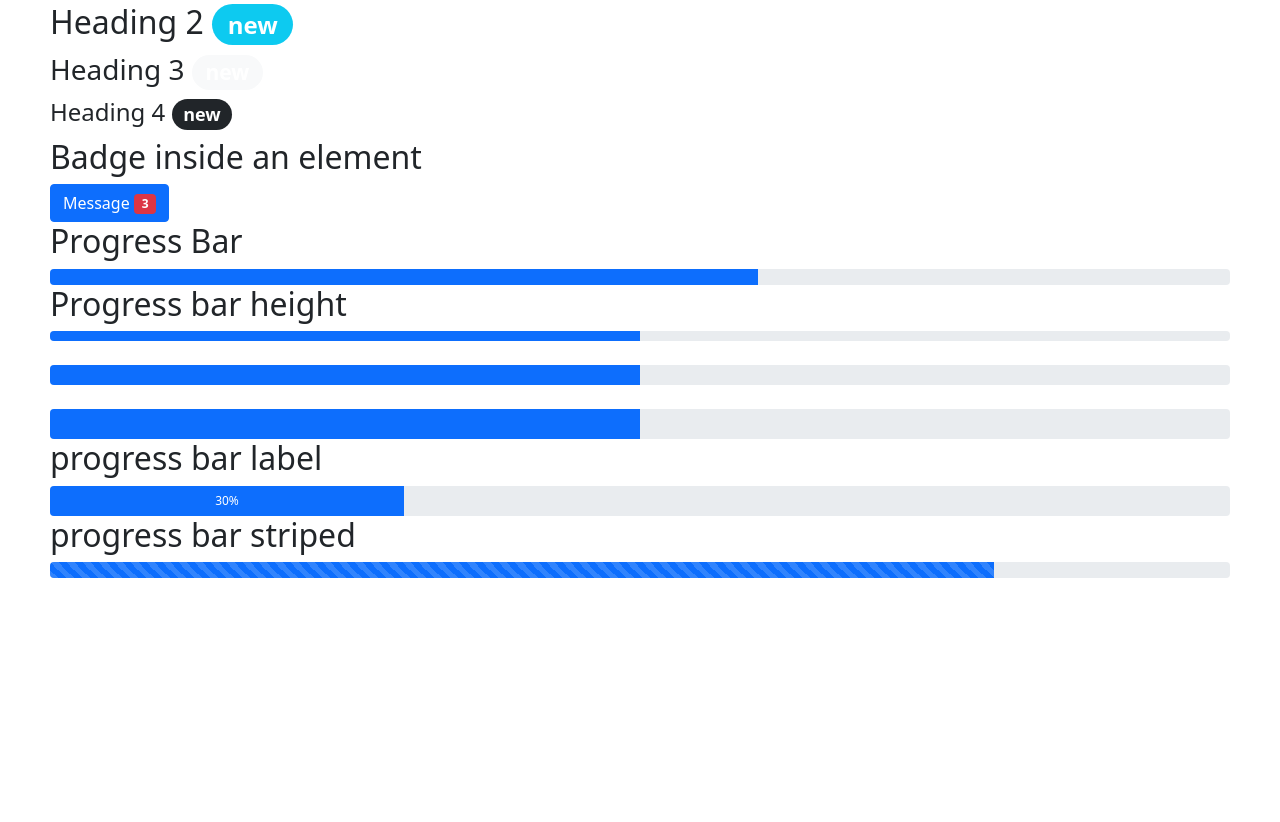
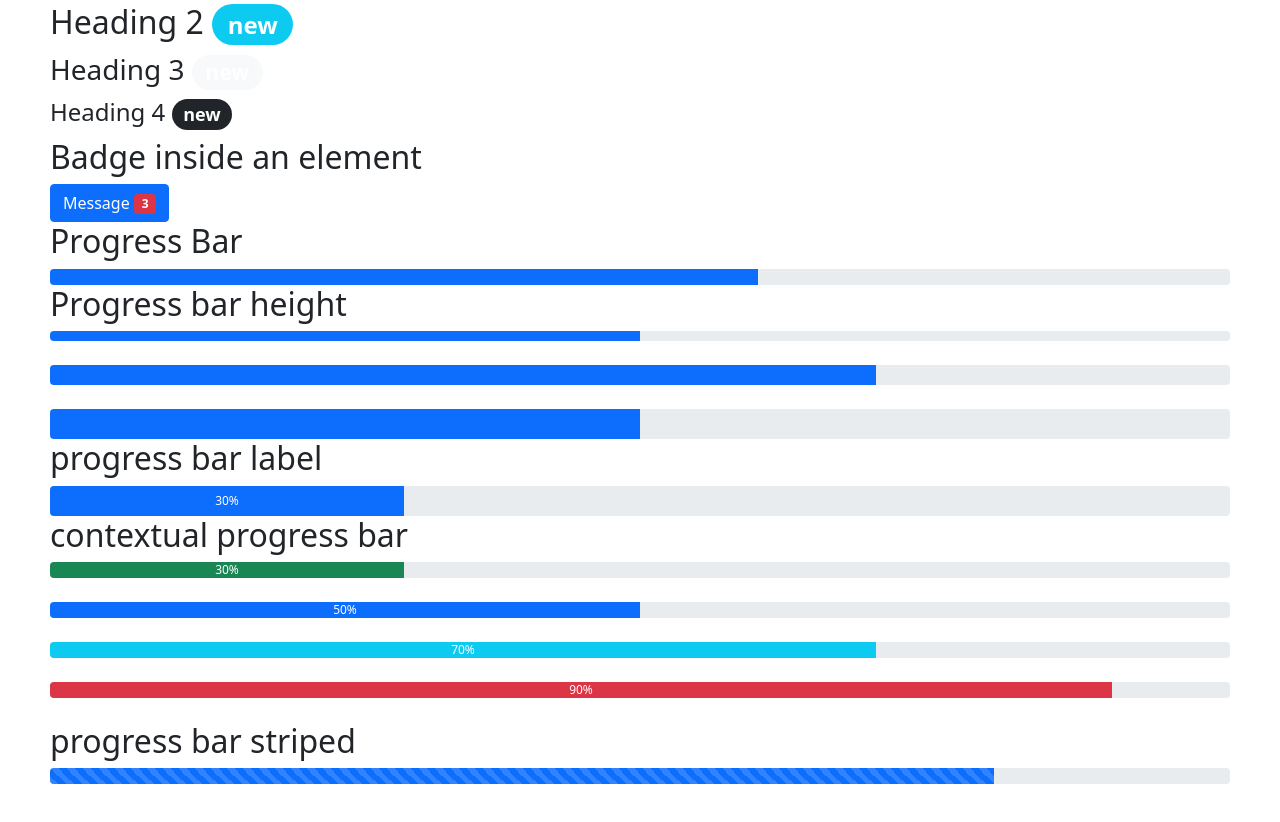
Before and after one commit to mdafsha9/BootstrapTutorials, a plain HTML site: page index.html in a window 1280 px wide. Shown: the part 10701-11523 px from the top of the page. Before the commit the page ends 11329 px from the top, so only its background shows below. Drawn offline with nearby package versions, Linux system fonts and the light colour scheme.

Commit message:
contextual progress bar

```diff
--- a/index.html
+++ b/index.html
@@ -490,7 +490,7 @@
       <div class="progress-bar" style="width:50%; height:10px"></div>
     </div><br>
     <div class="progress" style="height:20px">
-      <div class="progress-bar" style="width:50%; height:20px"></div>
+      <div class="progress-bar" style="width:70%; height:20px"></div>
     </div><br>
     <div class="progress" style="height:30px">
       <div class="progress-bar" style="width:50%; height:30px"></div>
@@ -499,6 +499,19 @@
     <div class="progress" style="height:30px">
       <div class="progress-bar" style="width:30%; height:30px">30%</div>
     </div>
+    <h2>contextual progress bar</h2>
+    <div class="progress">
+      <div class="progress-bar bg-success" style="width:30%;">30%</div>
+    </div><br>
+    <div class="progress">
+      <div class="progress-bar br-warning" style="width:50%;">50%</div>
+    </div><br>
+    <div class="progress">
+      <div class="progress-bar bg-info" style="width:70%;">70%</div>
+    </div><br>
+    <div class="progress">
+      <div class="progress-bar bg-danger" style="width:90%;">90%</div>
+    </div><br>
     <h2>progress bar striped</h2>
     <div class="progress">
       <div class="progress-bar progress-bar-striped" style="width:80%"></div>
```
